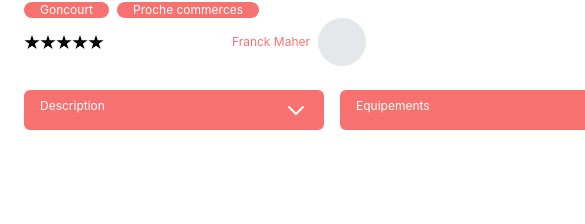
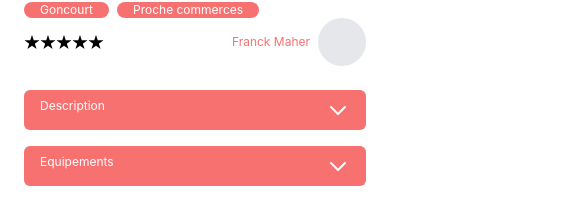
Before and after one commit to iamRomeo-dev/RomeoBrilland_11_02-11-2021, a React (Create React App) app: page /accomodation/0979876d in a window 390 px wide. Shown: the part 462-686 px from the top of the page, 585 px wide, since content can reach past the window. Built offline with nearby package versions, Linux system fonts and the light colour scheme.

Commit message:
:bug: Fix bug on responsive design on the dropdowns SingleAccomodation

```diff
--- a/src/Dropdown.js
+++ b/src/Dropdown.js
@@ -17,7 +17,7 @@ class Dropdown extends Component {
     const { isOpen } = this.state;
     console.log(content);
     return (
-      <div className="w-full h-full min-w-300 rounded-md text-white text-xs md:text-lg bg-red-400 ">
+      <div className="w-full h-full rounded-md text-white text-xs md:text-lg bg-red-400 ">
         <h3
           onClick={() => this.toggleList()}
           className="flex justify-between px-4 md:px-8 py-2"
--- a/src/SingleAccomodation.js
+++ b/src/SingleAccomodation.js
@@ -107,7 +107,7 @@ export default class SingleAccomodation extends Component {
           </div>
         </div>
 
-        <div className="flex gap-4 mt-6">
+        <div className="flex flex-col md:flex-row justify-between gap-4 mt-6">
           <Dropdown
             title="Description"
             content={this.SingleAccomodationDatas().description}
```
